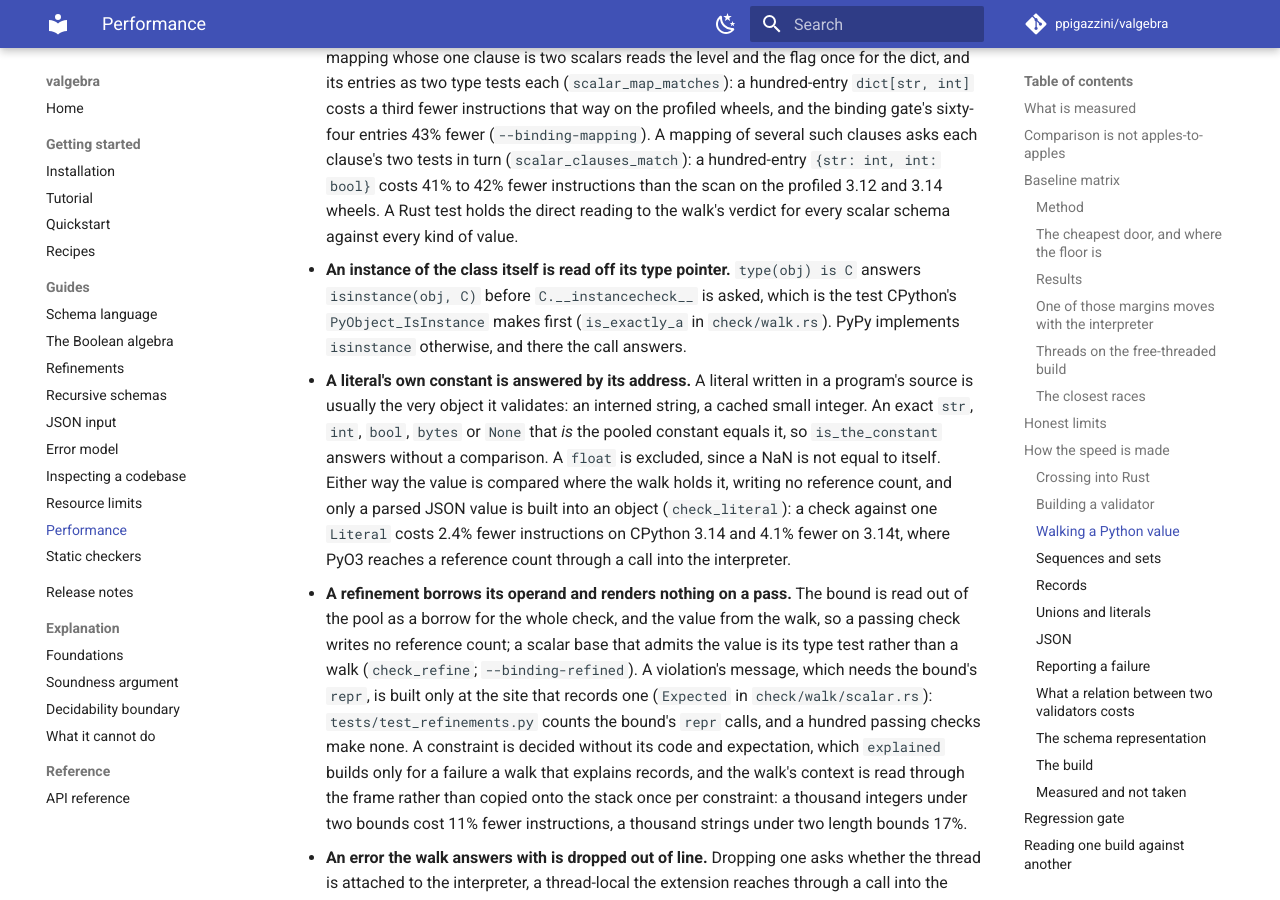
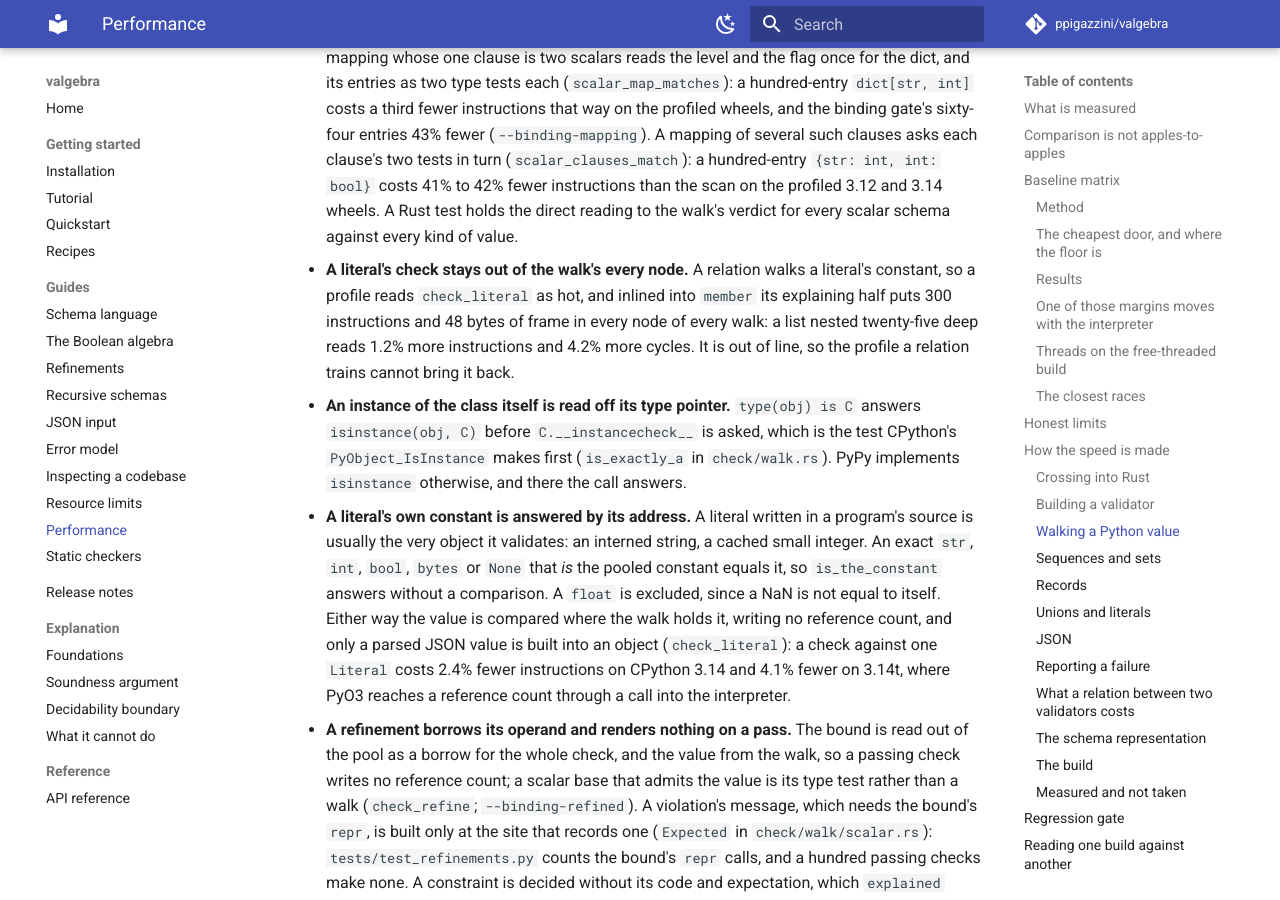
Before and after one commit to ppigazzini/valgebra, an MkDocs documentation site: the page built from docs/11-performance.md, in a window 1280 px wide and 900 px high, scrolled down 14338 px. Built offline with MkDocs 1.6.1 and Material for MkDocs 9.7.7, drawn with Linux system fonts in a browser that asks for light colours; comment, search, counter and statistics services are not loaded; some of the changed text lies outside the part shown.

Commit message:
perf: a literal's check stays out of every node of the walk
A relation walks a literal's constant, so a profile reads `check_literal` as
hot, and inlined into `member` its explaining half puts 300 instructions and 48
bytes of frame in every node of every walk. It is out of line. Against 0.0.22 on
the profiled wheels of 3.11 to 3.15, a list nested twenty-five deep and every
scalar, record and list shape read 0.00%, where the list read 1.2% more
instructions and 4.2% more cycles on 3.14. The commit that moved it reads no
walk: a five-line reading in the decision trains the function hot, which no gate
reads on a plain build and the profiled gate read inside its band.

```diff
--- a/docs/11-performance.md
+++ b/docs/11-performance.md
@@ -663,6 +663,12 @@ program that builds validators per request, and to no validation call.
   `{str: int, int: bool}` costs 41% to 42% fewer instructions than the scan
   on the profiled 3.12 and 3.14 wheels. A Rust test holds the direct reading
   to the walk's verdict for every scalar schema against every kind of value.
+- **A literal's check stays out of the walk's every node.** A relation walks a
+  literal's constant, so a profile reads `check_literal` as hot, and inlined into
+  `member` its explaining half puts 300 instructions and 48 bytes of frame in
+  every node of every walk: a list nested twenty-five deep reads 1.2% more
+  instructions and 4.2% more cycles. It is out of line, so the profile a relation
+  trains cannot bring it back.
 - **An instance of the class itself is read off its type pointer.**
   `type(obj) is C` answers `isinstance(obj, C)` before `C.__instancecheck__` is
   asked, which is the test CPython's `PyObject_IsInstance` makes first
@@ -1218,6 +1224,10 @@ gate holds, under `scripts/perf_gate.py --against` unless it says otherwise:
   shape moves about 1% either way under either, inside its own shape's spread.
   Read with `perf_inspect.py cycles`, thirty rounds.
 
+- **A tagged union's test at the first branch walked**, rather than before the
+  scan: a union of scalars reads 0.37% cheaper, and a recursive schema 0.83%
+  dearer and a union of literals 0.18% dearer, for the same two tests.
+
 ## Regression gate
 
 The wall-clock numbers above are for humans reading results; they are too noisy
```
Also changed, not shown: docs/dev/04-walk.md (+5 -1 lines), docs/dev/10-theory.md (+1 -1 lines), 1 other file.
